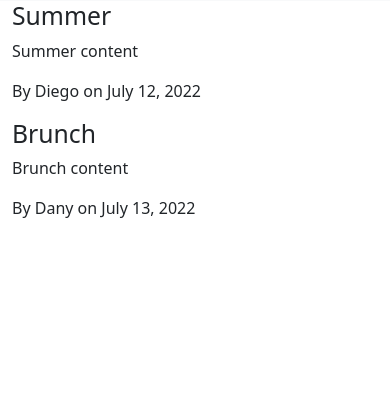
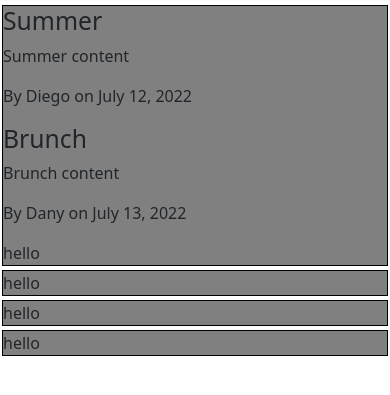
Before and after one commit to diegosno/project4-django, a Django app: page / in a window 390 px wide. Shown: the part 55-450 px from the top of the page. Run offline with Django 3.2, Linux system fonts and the light colour scheme.

Commit message:
Add a responsive grid layout with four columns in the template.

```diff
--- a/templates/website/base.html
+++ b/templates/website/base.html
@@ -11,7 +11,7 @@
     {% endif %}
   </head>
   <body>
-    <nav class="navbar navbar-expand-lg bg-light" data-bs-theme="light">
+    <nav class="navbar navbar-expand-md bg-light" data-bs-theme="light">
         <div class="container-fluid">
           <a class="navbar-brand" href="#">Blessed</a>
           <button class="navbar-toggler" type="button" data-bs-toggle="collapse" data-bs-target="#navbarColor03" aria-controls="navbarColor03" aria-expanded="false" aria-label="Toggle navigation">
@@ -48,8 +48,36 @@
         </div>
       </nav>
     <div class="container">
- {% block content %}
- {% endblock %}
+        <div class="row">
+
+            <div  class="col-lg-3 col-sm-6 g-1">
+                <div style="background-color:gray; border: 1px solid black;">
+                    {% block content %}
+                    {% endblock %}
+                    hello
+                </div>
+
+            </div>
+
+
+            <div class="col-lg-3 col-sm-6 g-1 ">
+                <div style="background-color:gray; border: 1px solid black;"> hello</div>
+
+            </div>
+
+
+            <div  class="col-lg-3 col-sm-6 g-1 ">
+                <div style="background-color:gray; border: 1px solid black;"> hello</div>
+            </div>
+
+
+            <div   class="col-lg-3 col-sm-6 g-1 ">
+                <div style="background-color:gray; border: 1px solid black;"> hello</div>
+            </div>
+
+
+        </div>
+
 </div>
  <script src="https://cdn.jsdelivr.net/npm/bootstrap@5.3.0/dist/js/bootstrap.bundle.min.js" integrity="sha384-geWF76RCwLtnZ8qwWowPQNguL3RmwHVBC9FhGdlKrxdiJJigb/j/68SIy3Te4Bkz" crossorigin="anonymous"></script>
  <script src="https://cdn.jsdelivr.net/npm/@popperjs/core@2.11.8/dist/umd/popper.min.js" integrity="sha384-I7E8VVD/ismYTF4hNIPjVp/Zjvgyol6VFvRkX/vR+Vc4jQkC+hVqc2pM8ODewa9r" crossorigin="anonymous"></script>
```
